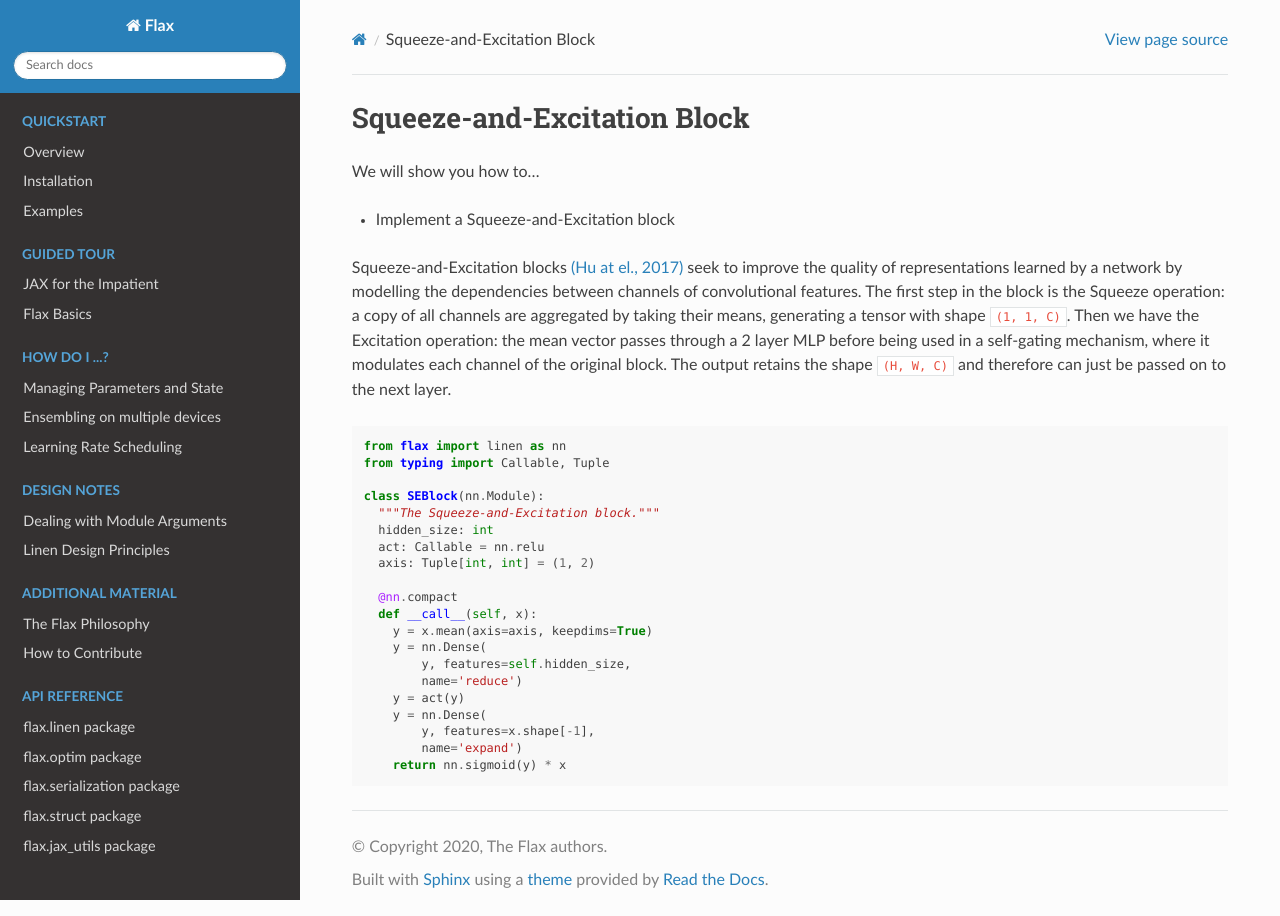
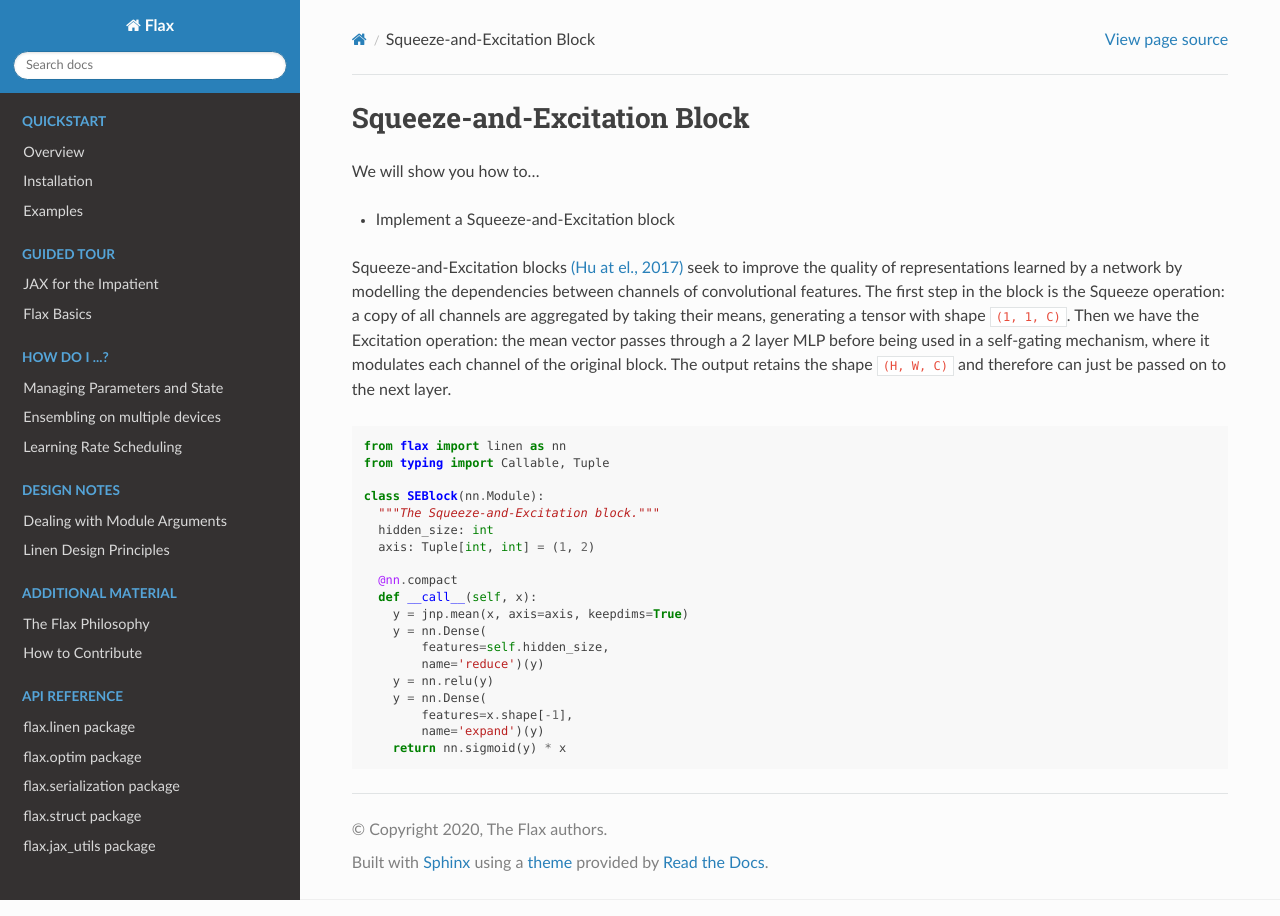
Before and after one commit to google/flax, a Sphinx documentation site: the page built from docs/howtos/squeeze_and_excite.rst, in a window 1280 px wide. Built offline with Sphinx 7.4.7 and the Read the Docs theme 2.0.0, drawn with Linux system fonts in a browser that asks for light colours.

```diff
--- a/docs/howtos/squeeze_and_excite.rst
+++ b/docs/howtos/squeeze_and_excite.rst
@@ -20,17 +20,16 @@ The output retains the shape ``(H, W, C)`` and therefore can just be passed on t
   class SEBlock(nn.Module):
     """The Squeeze-and-Excitation block."""
     hidden_size: int
-    act: Callable = nn.relu
     axis: Tuple[int, int] = (1, 2)
 
     @nn.compact
     def __call__(self, x):
-      y = x.mean(axis=axis, keepdims=True)
+      y = jnp.mean(x, axis=axis, keepdims=True)
       y = nn.Dense(
-          y, features=self.hidden_size,
-          name='reduce')
-      y = act(y)
+          features=self.hidden_size,
+          name='reduce')(y)
+      y = nn.relu(y)
       y = nn.Dense(
-          y, features=x.shape[-1],
-          name='expand')
+          features=x.shape[-1],
+          name='expand')(y)
       return nn.sigmoid(y) * x
```
